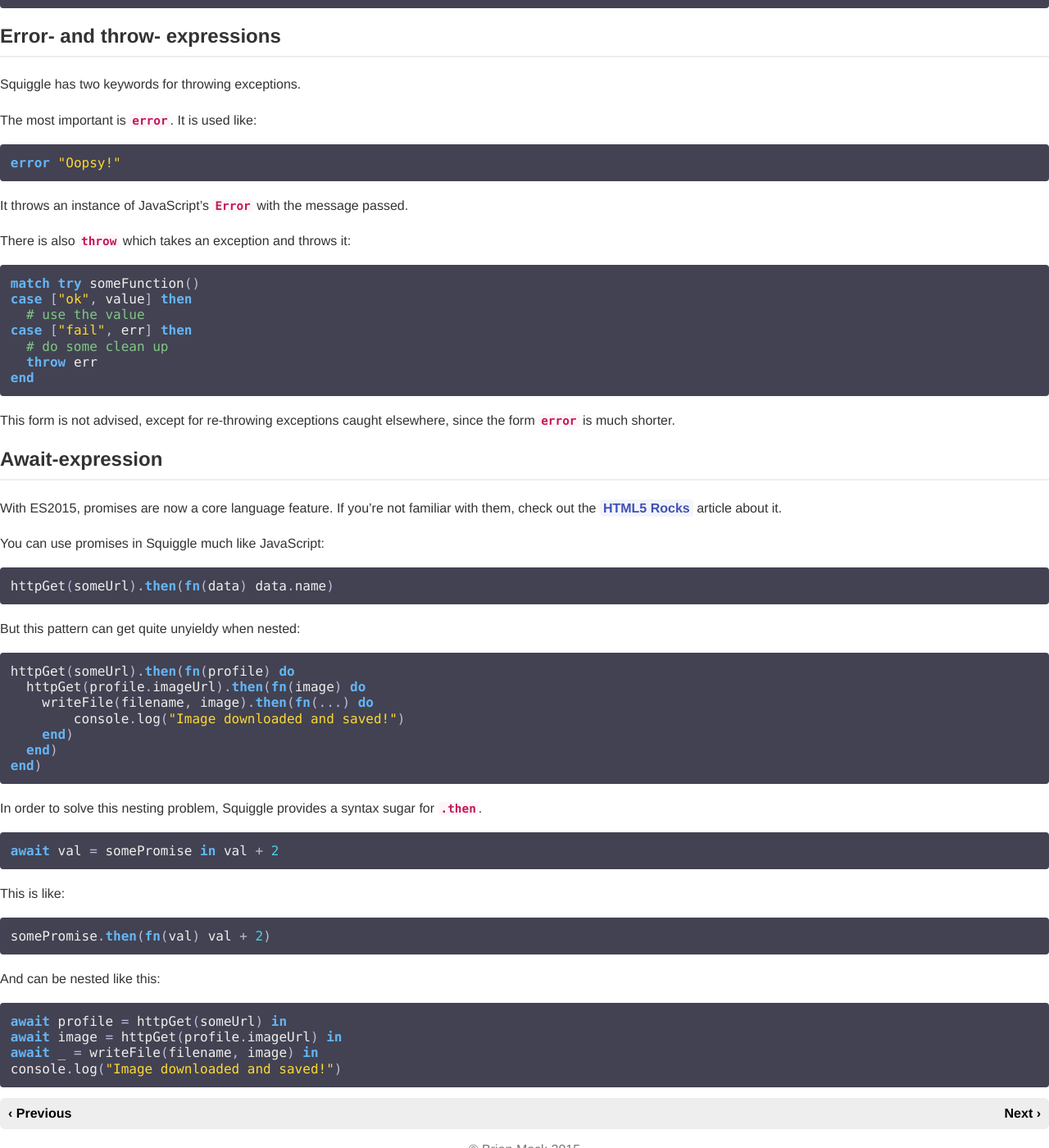
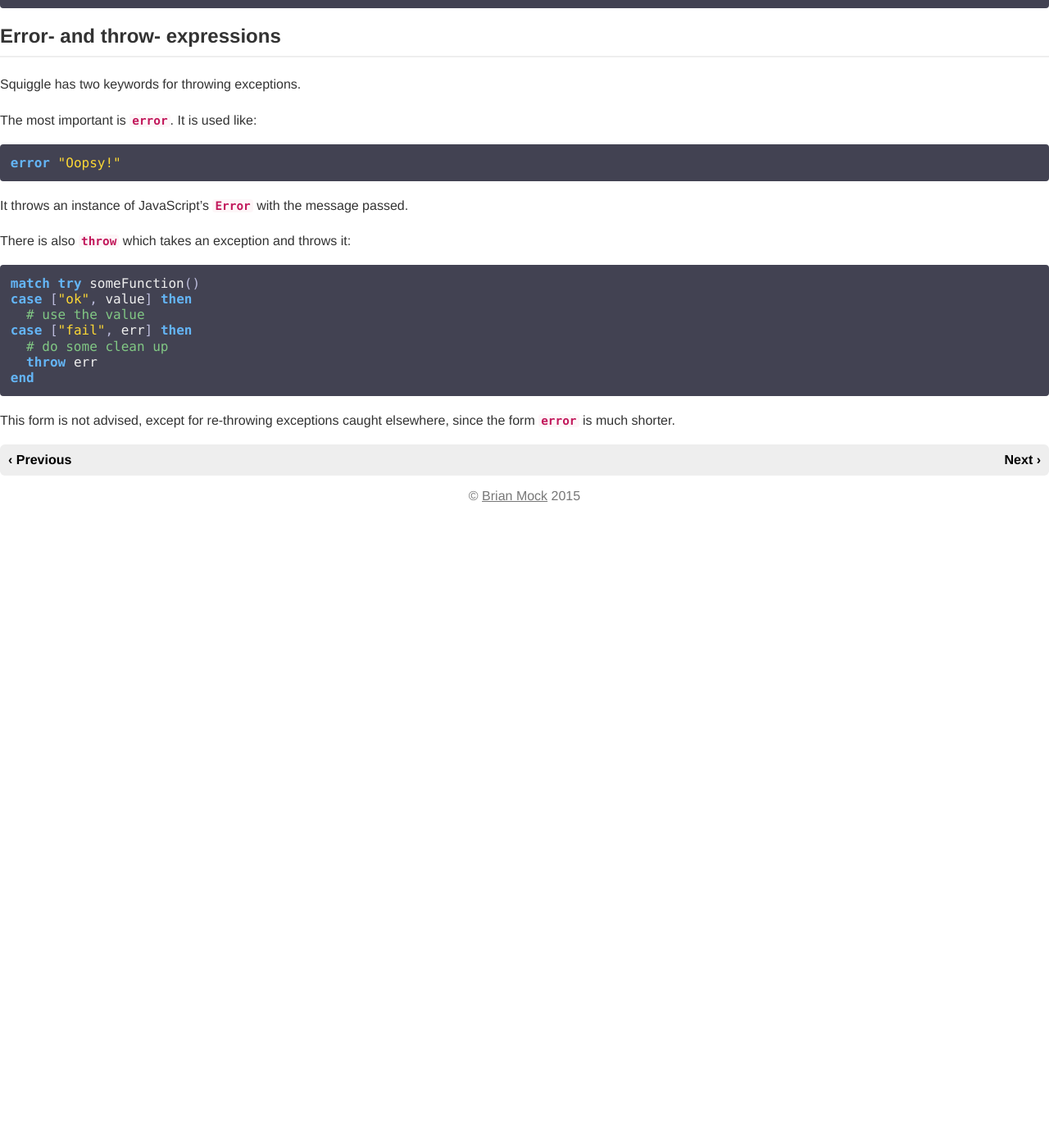
Before and after one commit to squiggle-lang/squiggle-lang.org, a Jekyll site: the page built from tutorial/chapter/6/index.md, in a window 1280 px wide and 1400 px high, scrolled down 1445 px. Shown: the whole window at 82% size. Built offline with Jekyll 4.4.1, drawn with Linux system fonts in a browser that asks for light colours; Markdown is read by kramdown in place of the engine named in the settings; after the commit the page ends 2075 px from its top, so only the background shows below that.

Commit message:
Removes :: and await

````diff
--- a/tutorial/chapter/6/index.md
+++ b/tutorial/chapter/6/index.md
@@ -93,48 +93,3 @@ end
 ```
 
 This form is not advised, except for re-throwing exceptions caught elsewhere, since the form `error` is much shorter.
-
-## Await-expression
-
-With ES2015, promises are now a core language feature. If you're not familiar with them, check out the [HTML5 Rocks][html5rocks] article about it.
-
-You can use promises in Squiggle much like JavaScript:
-
-```squiggle
-httpGet(someUrl).then(fn(data) data.name)
-```
-
-But this pattern can get quite unyieldy when nested:
-
-```squiggle
-httpGet(someUrl).then(fn(profile) do
-  httpGet(profile.imageUrl).then(fn(image) do
-    writeFile(filename, image).then(fn(...) do
-        console.log("Image downloaded and saved!")
-    end)
-  end)
-end)
-```
-
-In order to solve this nesting problem, Squiggle provides a syntax sugar for `.then`.
-
-```squiggle
-await val = somePromise in val + 2
-```
-
-This is like:
-
-```squiggle
-somePromise.then(fn(val) val + 2)
-```
-
-And can be nested like this:
-
-```squiggle
-await profile = httpGet(someUrl) in
-await image = httpGet(profile.imageUrl) in
-await _ = writeFile(filename, image) in
-console.log("Image downloaded and saved!")
-```
-
-[html5rocks]: http://www.html5rocks.com/en/tutorials/es6/promises/
````
Also changed, not shown: tutorial/chapter/5/index.md (+0 -30 lines).
